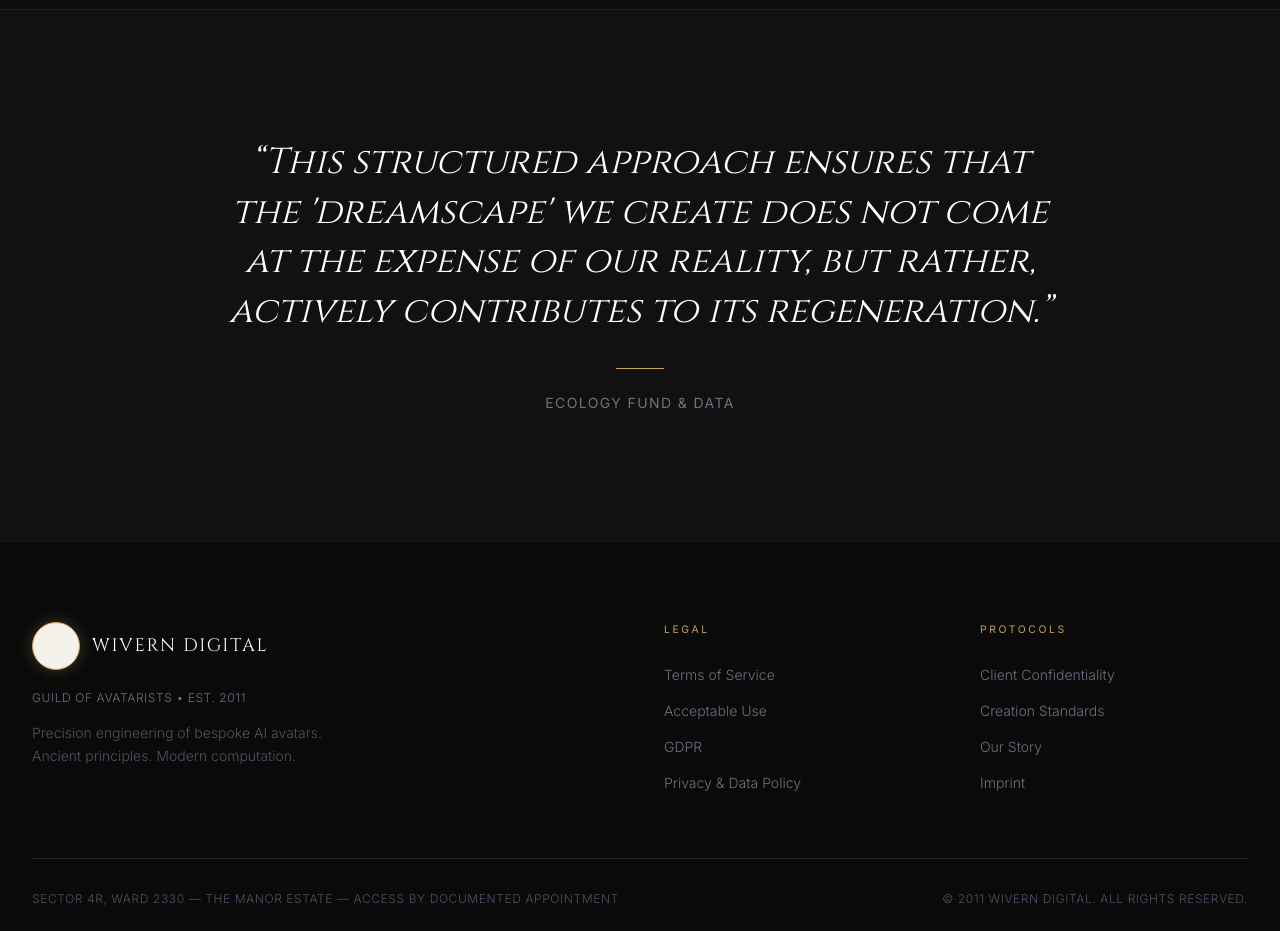
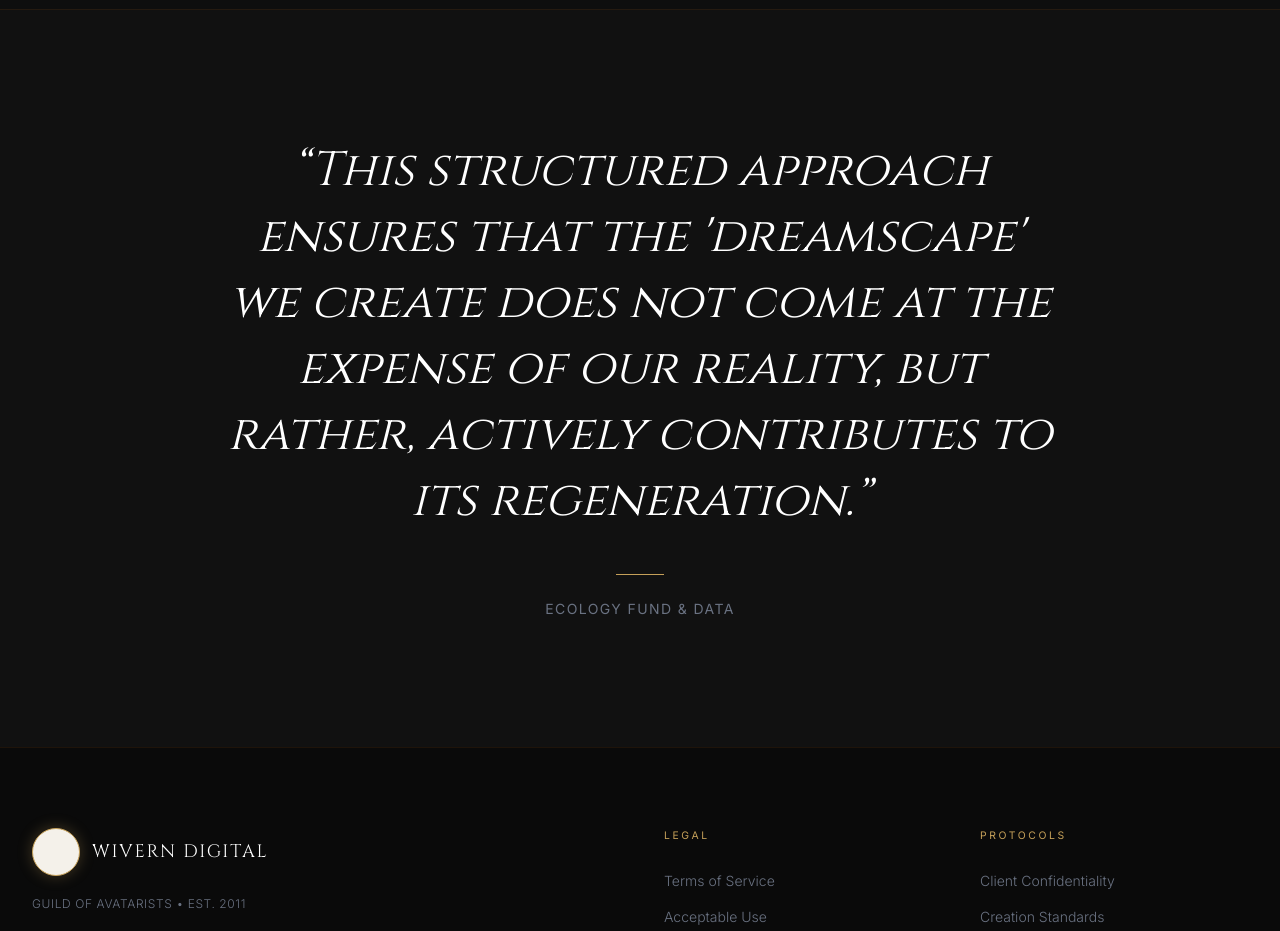
Before and after one commit to ugurturkcan/wivern_digital, a Next.js app in the folder frontend/: page /master in a window 1280 px wide. Shown: the part 2480-3411 px from the top of the page. Built offline with nearby package versions, Linux system fonts and the light colour scheme; grey boxes are pictures that could not be loaded.

Commit message:
style: normalize blockquote typography across pages

```diff
--- a/frontend/src/app/master/page.tsx
+++ b/frontend/src/app/master/page.tsx
@@ -135,7 +135,7 @@ export default function EcologyFundPage() {
           className="py-32 bg-[#111111] border-t border-yellow-900/20 text-center"
         >
           <div className="max-w-4xl mx-auto px-6 lg:px-8">
-            <blockquote className="serif-font text-3xl lg:text-4xl text-white italic leading-snug mb-8">
+            <blockquote className="serif-font text-3xl lg:text-5xl text-white italic leading-snug mb-10">
               &ldquo;This structured approach ensures that the 'dreamscape' we create does not come at the expense of our reality, but rather, actively contributes to its regeneration.&rdquo;
             </blockquote>
             <div className="gold-line mx-auto mb-6" />
```
